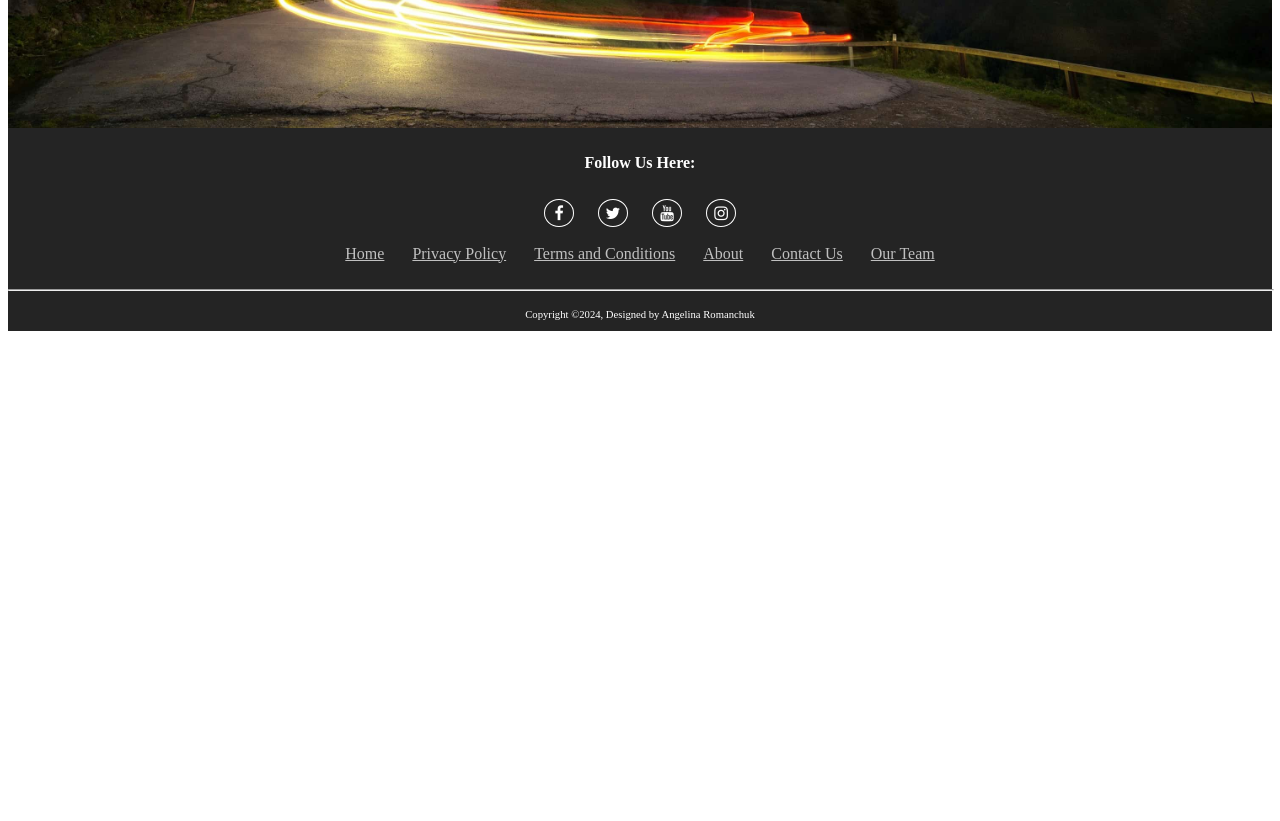
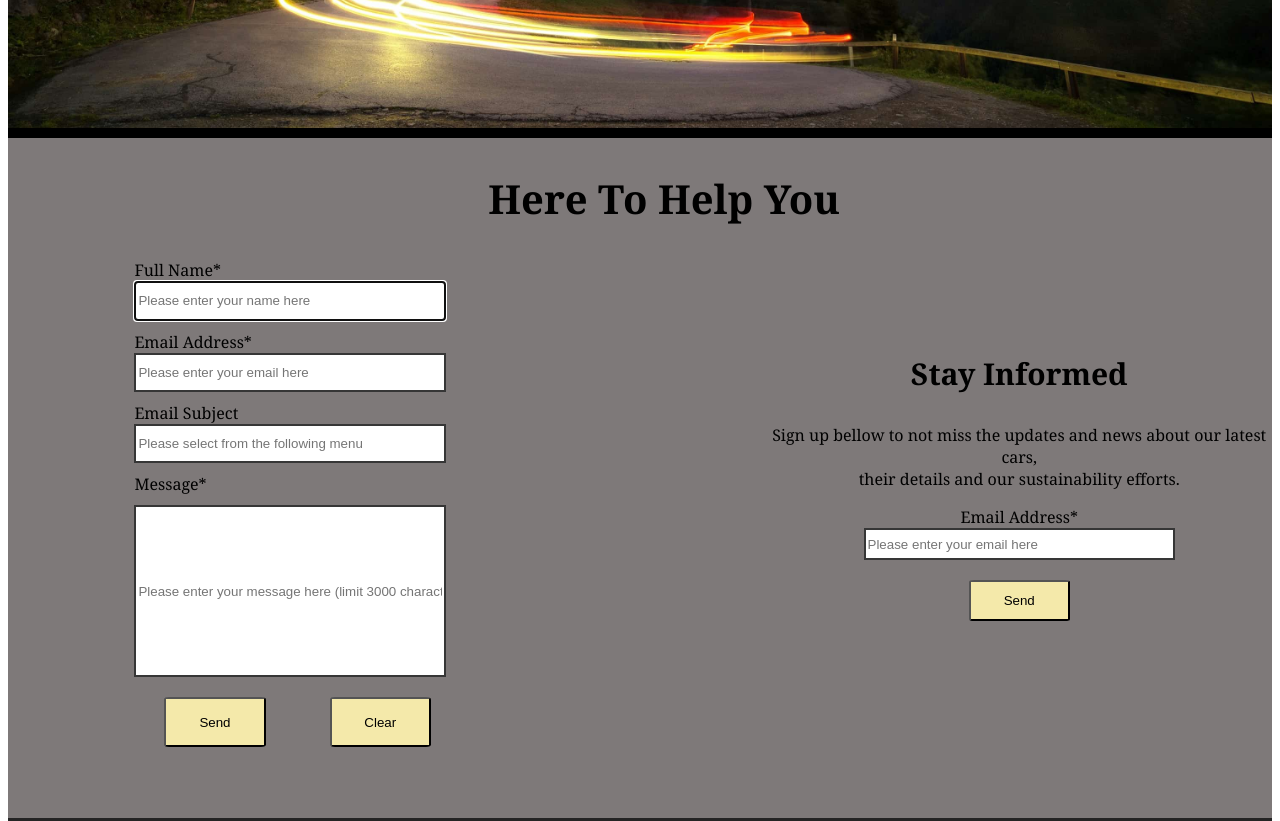
Before and after one commit to AngelRomanchuk/anhelina_qap1, a plain HTML site: page html_files/contactus.html in a window 1280 px wide. Shown: the part 580-1401 px from the top of the page. Before the commit the page ends 919 px from the top, so only its background shows below. Drawn offline with Linux system fonts and the light colour scheme.

Commit message:
contact us page Form is ready

```diff
--- a/css_files/stylecontactus.css
+++ b/css_files/stylecontactus.css
@@ -93,6 +93,13 @@ nav {
 
 
 /* Main Content--------------------------------------------------------------------------------------------*/
+main {
+    display: flex;
+    flex-direction: column;
+    width: 100%;
+    height: auto;
+}
+/* Banner */
 #main_banner {
     display: flex;
     flex-direction: column;
@@ -119,6 +126,70 @@ nav {
     font-size: 26px;
 }
 
+
+/* Sign Up */
+#page_2 {
+    display: flex;
+    flex-direction: column;
+    height: 680px;
+    background-color: rgba(126, 121, 121, 1);
+    border-top: 10px solid black;
+    font-family: Cambria, Cochin, Georgia, Times, 'Times New Roman', serif;
+}
+#page_2 h1 {
+    margin-left: 38%;
+    font-size: 40px;
+}
+#sign_up_form {
+    display: flex;
+    flex-direction: row;
+    justify-content: space-between;
+}
+/* Register your message form */
+#registration {
+    width:50%;
+    margin-left: 10%;
+}
+#full_name, #email_add, #email_sub {
+    width: 60%;
+    height: 10%;
+    margin: 0px 0px 10px 0px;
+    border: 2px solid rgb(54, 54, 54);
+}
+#message {
+    width: 60%;
+    height: 50%;
+    margin: 10px 0px 10px 0px;
+    border: 2px solid rgb(54, 54, 54);
+}
+.ap_button {
+    width: 20%;
+    height: 15%;
+    margin: 10px 30px 0px 30px;
+    background-color: rgba(244, 233, 170, 1);
+    color: black;
+    border-radius: 5%;
+}
+.ap_button:hover {
+    background-color: rgb(243, 224, 116);
+}
+
+/* Stay Informed */
+#informed {
+    text-align: center;
+    width:50%;
+    margin-left: 10%;
+    margin-top: 5%;
+}
+#informed h3 {
+    font-size: 30px;
+}
+#informed #email {
+    width: 60%;
+    height: 10%;
+    margin: 0px 0px 10px 0px;
+    border: 2px solid rgb(54, 54, 54);
+}
 
 /* Footer --------------------------------------------------------------------------------------------------*/
 footer {
--- a/html_files/contactus.html
+++ b/html_files/contactus.html
@@ -40,6 +40,54 @@
             <h1 class="banner_text">Contact Us</h1>
             <h3 class="banner_text">We are here to help you with your comfortable future</h3>
         </section>
+        <section id="page_2">
+            <h1>Here To Help You</h1>
+            <div id="sign_up_form">
+                <form action="/data" method="get" id="registration">
+                    <!-- Full Name -->
+                    <label for="full_name">Full Name*</label><br />
+                    <input type="text" id="full_name" name="full_name"
+                    autofocus placeholder="Please enter your name here"
+                    maxlength="50" tabindex="1"><br />
+                    <!-- Email Address -->
+                    <label for="email_add">Email Address*</label><br />
+                    <input type="email" id="email_add" name="email_add"
+                    placeholder="Please enter your email here"
+                    maxlength="50" tabindex="2"><br />
+                    <!-- Email Subject (drop down menu) -->
+                    <label for="email_sub">Email Subject</label><br />
+                    <input type="text" id="email_sub" name="email_sub"
+                    list="subjects" placeholder="Please select from the following menu"
+                    tabindex="3">
+                    <datalist id="subjects">
+                        <option value="Find a Dealer"></option>
+                        <option value="Help with deciding on a car"></option>
+                        <option value="MArketing/Sales"></option>
+                        <option value="General inquiries"></option>
+                        <option value="Other"></option>
+                    </datalist><br />
+                    <!-- Message -->
+                    <label for="message">Message*</label><br />
+                    <input id="message" name="message"
+                    placeholder="Please enter your message here (limit 3000 characters*)"
+                    rows="10" cols="10" tabindex="4"><br />
+                    <!-- Buttons -->
+                    <input type="submit" value="Send" class="ap_button">
+                    <input type="reset" value="Clear" class="ap_button">
+                </form>
+                <form action="/data" method="get" id="informed">
+                    <h3>Stay Informed</h3>
+                    <p>Sign up bellow to not miss the updates and news about our latest cars, <br />their details and our sustainability efforts.</p>
+
+                    <!-- Email Address -->
+                    <label for="email">Email Address*</label><br />
+                    <input type="email" id="email" name="email"
+                    placeholder="Please enter your email here"
+                    maxlength="50" tabindex="2"><br />
+                    <input type="submit" value="Send" class="ap_button">
+                </form>
+            </div>
+        </section>
     </main>
 
 
```
